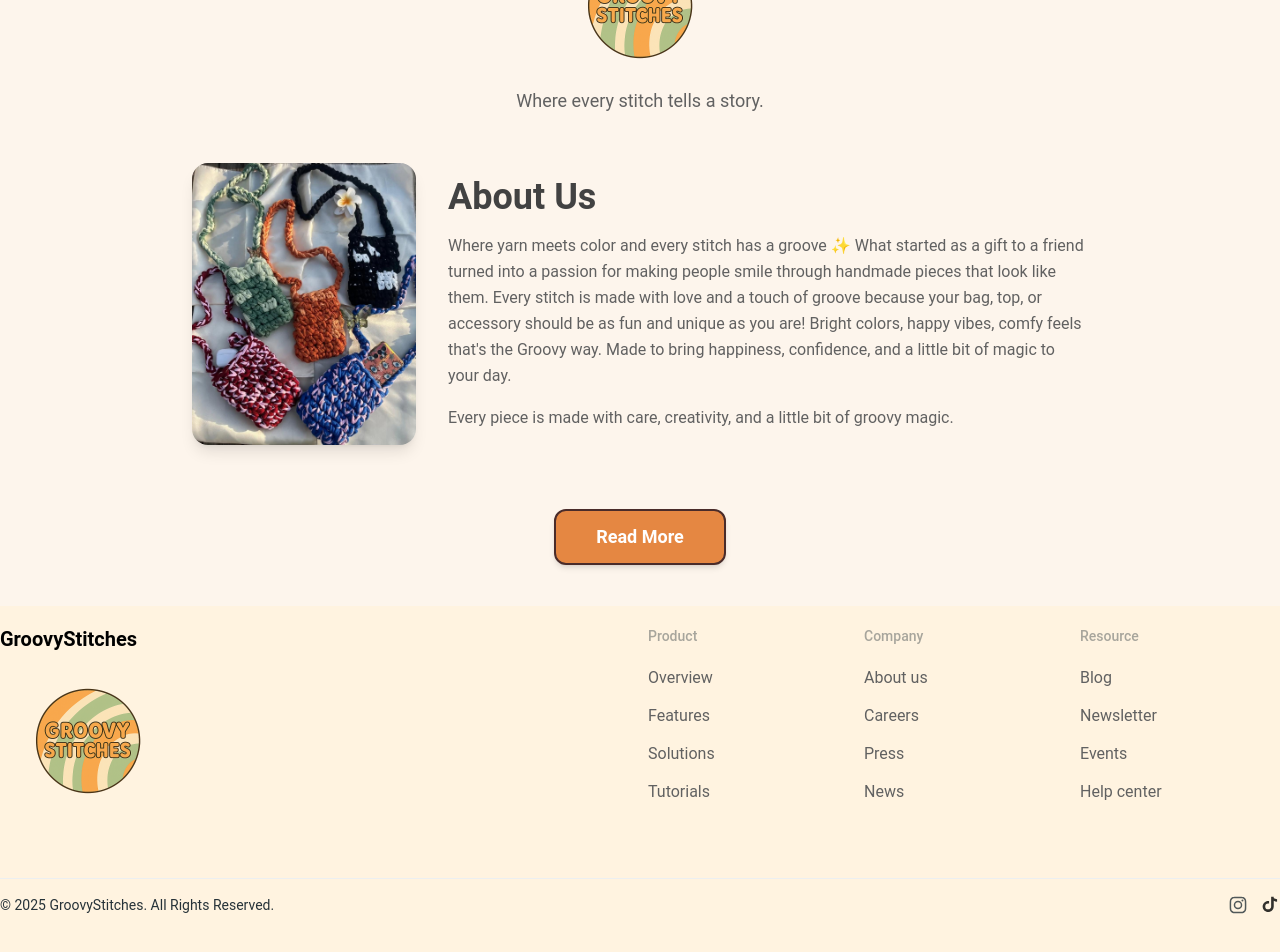
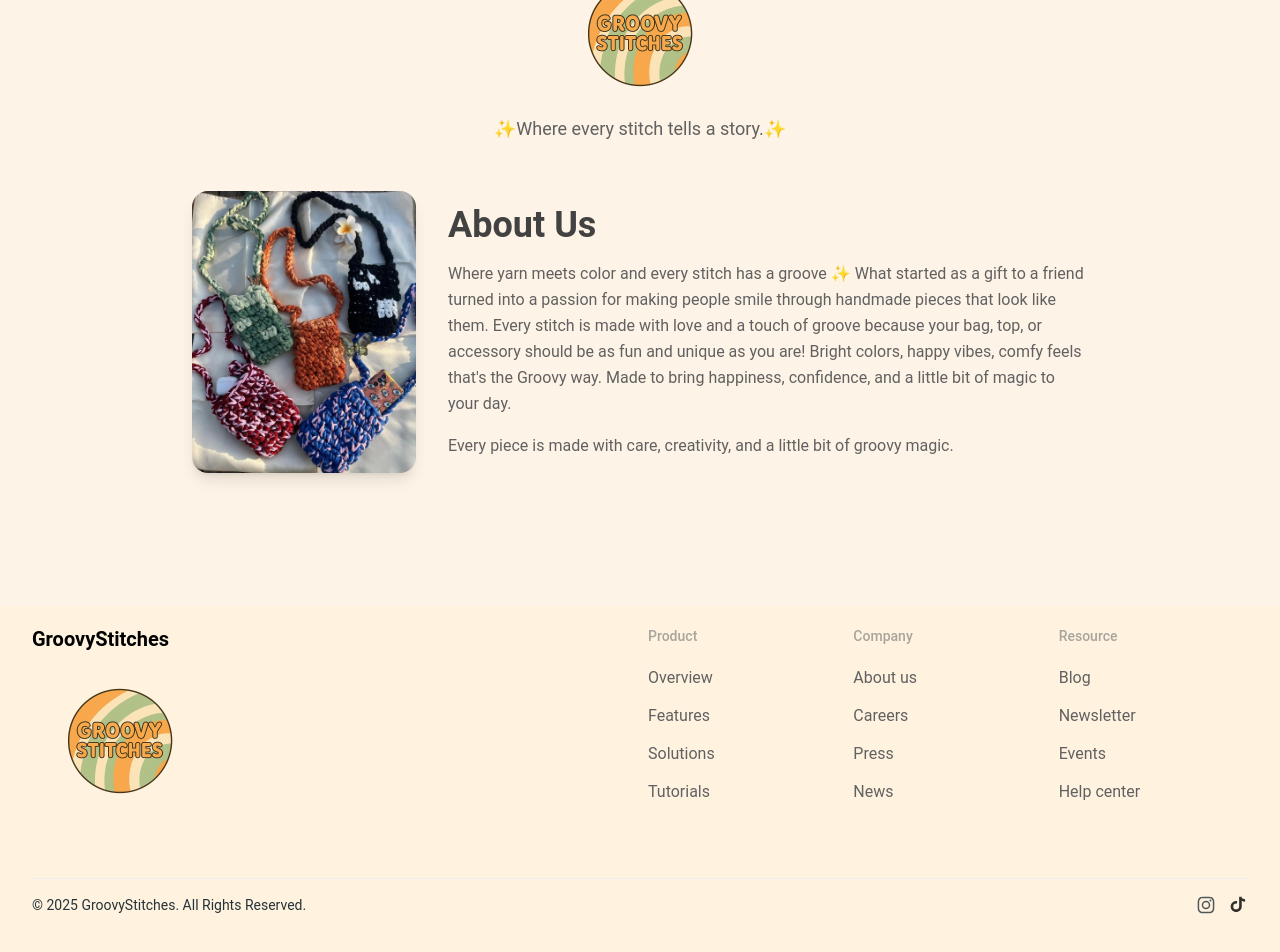
Before and after one commit to emananwar2003/groovystitches, a React (Vite) app: page /about in a window 1280 px wide. Shown: the part 280-1232 px from the top of the page. Built offline with nearby package versions, Linux system fonts and the light colour scheme.

Commit message:
Refactor routing links and update styles in various components

```diff
--- a/src/Login/signup.layout/login/Login.jsx
+++ b/src/Login/signup.layout/login/Login.jsx
@@ -135,14 +135,15 @@ const Login = () => {
                 }}
               />
             </div>
-
             <Button type="submit" className="mt-6" fullWidth>
               Login
             </Button>
-
             <Typography color="gray" className="mt-4 text-center font-normal">
               Don’t have an account?{" "}
-              <Link to="/sign" className="font-medium text-gray-900">
+              <Link
+                to="/registration/Signup"
+                className="font-medium text-gray-900"
+              >
                 Sign up
               </Link>
             </Typography>
--- a/src/UserLayout/pages/About/About.jsx
+++ b/src/UserLayout/pages/About/About.jsx
@@ -4,7 +4,7 @@ import Footer from "./../../../components/NewsComponents/Footer";
 
 const About = () => {
   return (
-    <div className="min-h-screen bg-[#FDF5EC] flex flex-col items-center justify-center p-6 sm:p-8 font-sans">
+    <div className="min-h-screen bg-[#fdf3e6] flex flex-col items-center justify-center p-6 sm:p-8 font-sans">
       <Header />
       <AboutUs />
       <Footer />
--- a/src/UserLayout/pages/FakeComponent/FakeComp.jsx
+++ /dev/null
@@ -1,39 +0,0 @@
-import React from "react";
-import { Link } from "react-router-dom";
-
-const FakeComp = () => {
-  return (
-    <div className="text-center mt-10">
-      <h1 className="text-4xl font-bold mb-4">Welcome to GroovyStitches!</h1>
-      <p className="mb-8">This is the main page of your application.</p>
-      <div className="gap-4 flex justify-center">
-        <Link
-          to="/about"
-          className="bg-blue-500 hover:bg-blue-700 text-white font-bold py-2 px-4 rounded"
-        >
-          Go to About Page
-        </Link>
-        <Link
-          to="/news"
-          className="bg-blue-500 hover:bg-blue-700 text-white font-bold py-2 px-4 rounded"
-        >
-          Go to News Page
-        </Link>
-        <Link
-          to="/login"
-          className="bg-blue-500 hover:bg-blue-700 text-white font-bold py-2 px-4 rounded"
-        >
-          Go to login Page
-        </Link>
-        <Link
-          to="/cart"
-          className="bg-blue-500 hover:bg-blue-700 text-white font-bold py-2 px-4 rounded"
-        >
-          Go to cart
-        </Link>
-      </div>
-    </div>
-  );
-};
-
-export default FakeComp;
--- a/src/UserLayout/pages/news/News.jsx
+++ b/src/UserLayout/pages/news/News.jsx
@@ -1,8 +1,3 @@
-// import React from "react";
-// import Header from "../../components/NewsComponents/Header";
-// import NewCollection from "../../components/NewsComponents/NewCollection";
-// import Upcoming from "../../components/NewsComponents/UpComing";
-// import Footer from "../../components/NewsComponents/Footer";
 import Header from "./../../../components/NewsComponents/Header";
 import NewCollection from "./../../../components/NewsComponents/NewCollection";
 import UpComing from "./../../../components/NewsComponents/UpComing";
--- a/src/components/AboutComponents/Header.jsx
+++ b/src/components/AboutComponents/Header.jsx
@@ -13,7 +13,7 @@ const Header = () => {
           className="w-32 h-32 mx-auto mb-4 transition-transform transform hover:scale-125"
         />
         <p className="text-lg text-gray-700 hover:text-black">
-          Where every stitch tells a story.
+          ✨Where every stitch tells a story.✨
         </p>
       </div>
     </div>
--- a/src/components/NewsComponents/Footer.jsx
+++ b/src/components/NewsComponents/Footer.jsx
@@ -4,9 +4,9 @@ const Footer = () => {
   return (
     <div>
       <footer className="text-center pt-6">
-        <button className="bg-[#e58742] text-white font-bold py-3 px-10 rounded-xl text-lg shadow-md border-2 border-[#4a2c2a] hover:bg-[#d17430] transition-transform transform hover:scale-105">
+        {/* <button className="bg-[#e58742] text-white font-bold py-3 px-10 rounded-xl text-lg shadow-md border-2 border-[#4a2c2a] hover:bg-[#d17430] transition-transform transform hover:scale-105">
           Read More
-        </button>
+        </button> */}
       </footer>
     </div>
   );
--- a/src/components/NewsComponents/Header.jsx
+++ b/src/components/NewsComponents/Header.jsx
@@ -13,7 +13,7 @@ const Header = () => {
           />
         </div>
         <p className="text-xl leading-relaxe text-gray-800 hover:text-black">
-          Where every stitch tells a story.
+          ✨Where every stitch tells a story.✨
         </p>
       </header>
     </div>
--- a/src/components/footer/Footer.jsx
+++ b/src/components/footer/Footer.jsx
@@ -21,7 +21,7 @@ const currentYear = new Date().getFullYear();
 export default function Footer() {
   return (
     <footer className="relative w-full bg-orange-50">
-      <div className="mx-auto w-full max-w-7xl  py-5">
+      <div className="mx-auto w-full max-w-7xl px-8 py-5">
         <div className="grid grid-cols-1 justify-between gap-4 md:grid-cols-2">
           <div>
             <Typography variant="h5" className="mb-2">
--- a/src/components/header/component/Navbar.jsx
+++ b/src/components/header/component/Navbar.jsx
@@ -142,7 +142,7 @@ export default function HeaderNavbar() {
               <span>Log In</span>
             </Button>
           </Link>
-          <Link to="/registration/login">
+          <Link to="/registration/Signup">
             <Button
               variant="filled"
               size="sm"
@@ -204,8 +204,7 @@ export default function HeaderNavbar() {
                 <span>Log In</span>
               </Button>
             </Link>
-
-            <Link to="/registration/sign" className="w-full">
+            <Link to="/registration/Signup" className="w-full">
               <Button
                 fullWidth
                 variant="filled"
```
